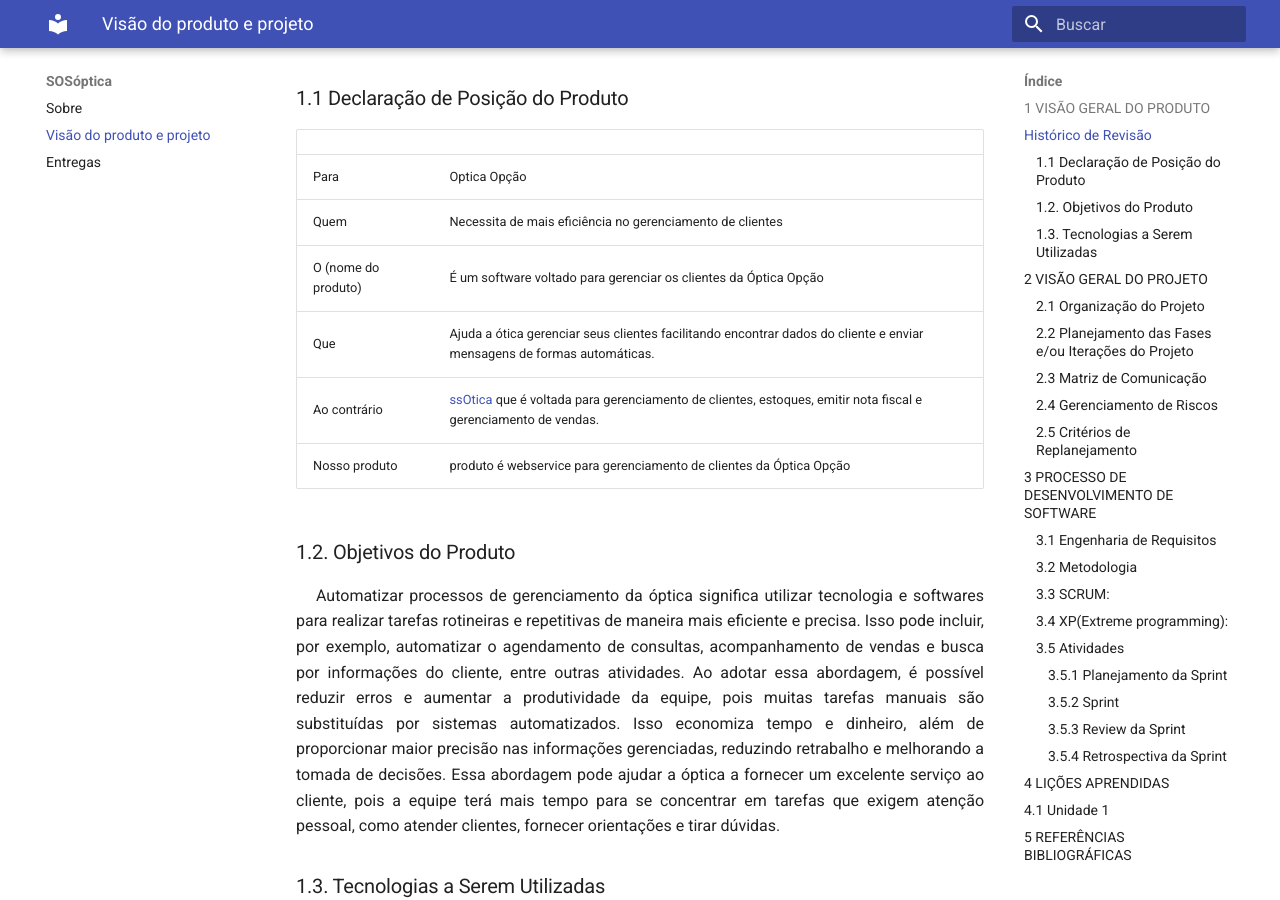
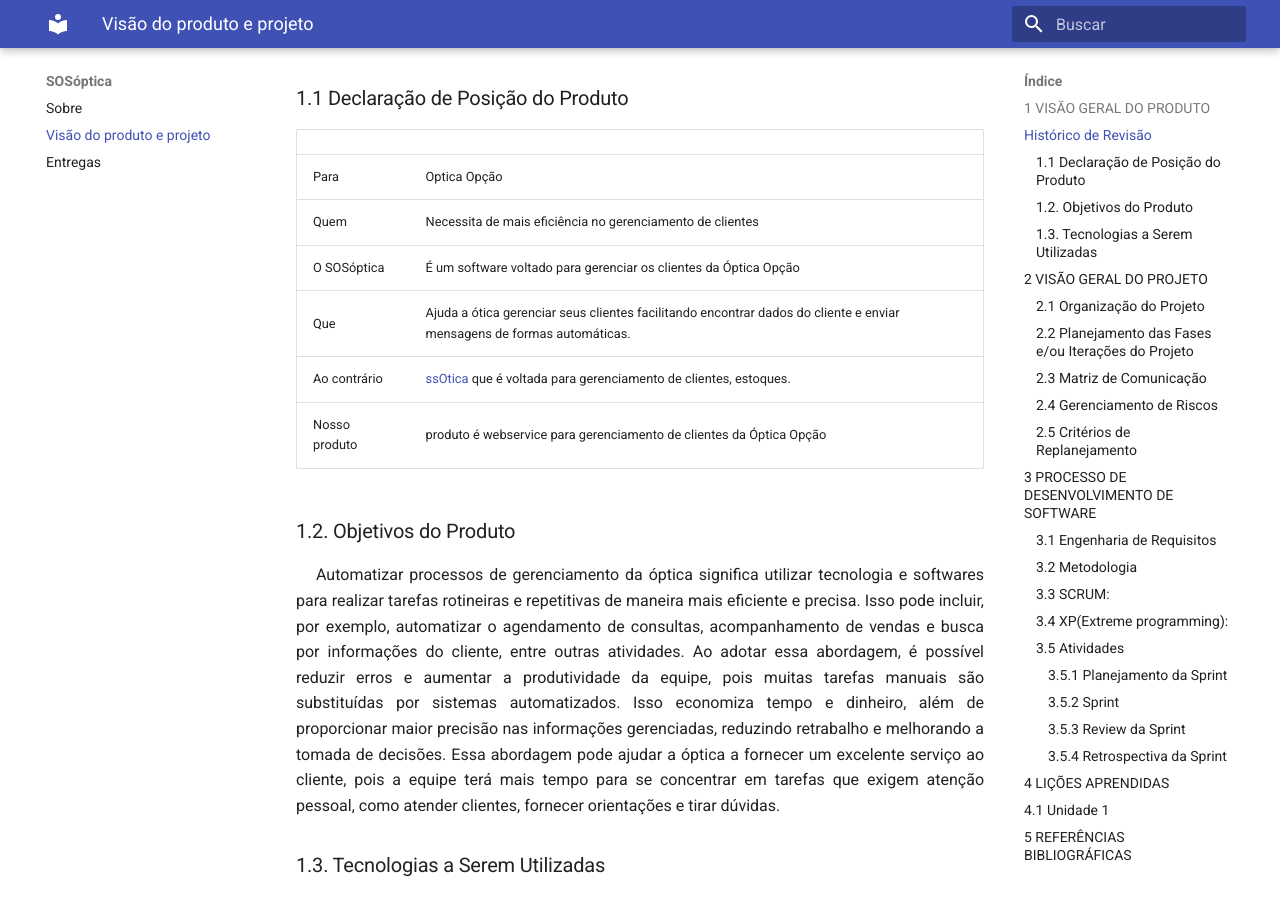
Before and after one commit to mdsreq-fga-unb/2023.1-SOSOptica, an MkDocs documentation site: the page built from docs/visao.md, in a window 1280 px wide and 900 px high, scrolled down 544 px. Built offline with MkDocs 1.6.1 and Material for MkDocs 9.7.7, drawn with Linux system fonts in a browser that asks for light colours; nearby versions of some CDN libraries.

Commit message:
mudanças

```diff
--- a/docs/visao.md
+++ b/docs/visao.md
@@ -18,9 +18,9 @@
 |---|---|
 | Para | Optica Opção |
 | Quem | Necessita de mais eficiência no gerenciamento de clientes |
-| O (nome do produto) | É um software voltado para gerenciar os clientes da Óptica Opção  |
+| O SOSóptica | É um software voltado para gerenciar os clientes da Óptica Opção  |
 | Que | Ajuda a ótica gerenciar seus clientes facilitando encontrar dados do cliente e enviar mensagens de formas automáticas. |
-| Ao contrário | [ssOtica](https://ssotica.com.br/) que é voltada para gerenciamento de clientes, estoques, emitir nota fiscal e gerenciamento de vendas. |
+| Ao contrário | [ssOtica](https://ssotica.com.br/) que é voltada para gerenciamento de clientes, estoques. |
 | Nosso produto | produto é webservice para gerenciamento de clientes da Óptica Opção |
 
 ### 1.2. Objetivos do Produto
```
